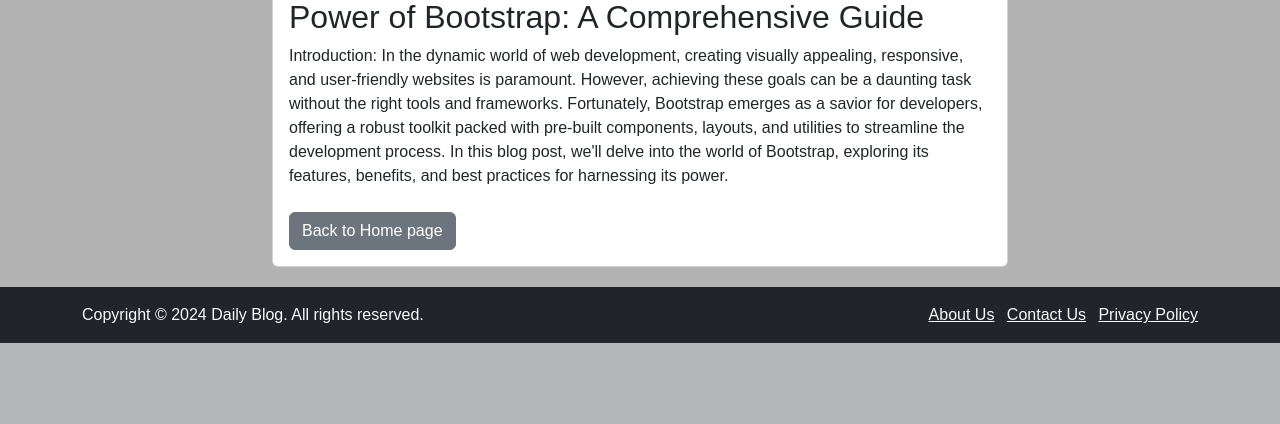
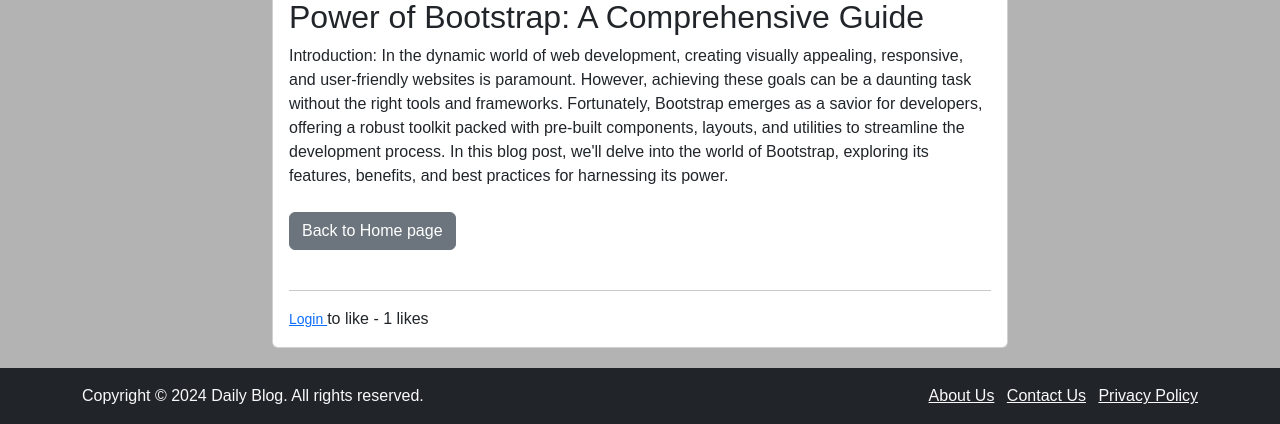
Before and after one commit to Uzair-A-Jokhio/blogWebsite-Django, a Django app: page /blog/3/ in a window 1280 px wide. Shown: the part 685-1109 px from the top of the page. Before the commit the page ends 1028 px from the top, so only its background shows below. Run offline with Django 5.2, Linux system fonts and the light colour scheme; data comes from the database, SQL or seed files in the repository; both versions use the stored data as it was after the commit; some libraries are stand-ins or nearby versions.

Commit message:
Like/Unlike System added

```diff
--- a/App/models.py
+++ b/App/models.py
@@ -22,9 +22,13 @@ class Product(models.Model):
     image = models.ImageField(upload_to='products/')
     created_at = models.DateTimeField(auto_now_add=True)
     updated_at = models.DateField(auto_now=True)
+    likes = models.ManyToManyField(User, related_name="blog_post")
 
     def __str__(self):
         return self.name + ' | ' + str(self.author)
+
+    def total_likes(self):
+        return self.likes.count()
 
     def edit(self, name, description, image):
         self.name = name
--- a/App/templates/index2.html
+++ b/App/templates/index2.html
@@ -21,8 +21,31 @@
                                 <a href="{% url 'edit_product' product.pk %}" class="btn btn-primary mr-2">Edit</a>
                                 <a href="{% url 'delete_product' product.pk %}" class="btn btn-danger mr-2">Delete</a>
                             {% endif %}
+
                         {% endif %}
                         <a href="{% url 'product_list' %}" class="btn btn-secondary">Back to Home page</a>
+                        <br/><br/>
+                        <hr>
+                        {% if user.is_authenticated %}
+                            {% if liked %}
+                                <form action="{% url 'like_post' product.pk  %}" method="POST">
+                                    {% csrf_token %}
+                                    <button type="sumbit", name="post_id", value="{{product.id}}", class="btn btn-danger btn-sm">Unlike
+                                    </button>  - {{total_likes}} likes
+                                </form>
+                            {% else %}
+                                <form action="{% url 'like_post' product.pk  %}" method="POST">
+                                    {% csrf_token %}
+                                    <button type="sumbit", name="post_id", value="{{product.id}}", class="btn btn-primary btn-sm">like
+                                    </button>  - {{total_likes}} likes
+                                </form>
+                            {% endif %}
+                        {% else %}
+
+                                 <small><a href="{% url 'login' %}">Login </a></small> to like - {{total_likes}} likes
+
+                        {% endif %}
+
                     </div>
                 </div>
             </div>
--- a/App/urls.py
+++ b/App/urls.py
@@ -17,4 +17,5 @@ urlpatterns = [
     path('add_category/', AddCategoryview.as_view(),name='add_category' ),
     path("category/<str:cats>/", views.cateogry_views, name='category'),
     path('category-list/', views.category_list_view, name='category-list' ),
+    path('like/<int:pk>', views.LikeView, name='like_post'),
 ]
--- a/App/views.py
+++ b/App/views.py
@@ -1,14 +1,13 @@
 from typing import Any
 from django.forms import BaseModelForm
-from django.http import HttpResponse
+from django.http import HttpResponse, HttpResponseRedirect
 from django.shortcuts import render, redirect, get_object_or_404
 from .models import Product, Category
 from .forms import ProductForm, ContactForm
 from django.core.paginator import Paginator, EmptyPage, PageNotAnInteger
 from django.contrib.auth.decorators import login_required
 from django.views import generic
-
-from django.views import generic
+from django.urls import reverse
 # Create your views here.
 
 class AddCategoryview(generic.CreateView):
@@ -24,22 +23,17 @@ def category_list_view(request):
     cat_menu_list = Category.objects.all()
     return render(request, 'category_list.html', {"cat_menu_list":cat_menu_list})
 
+def LikeView(request, pk):
+    post = get_object_or_404(Product, id=request.POST.get('post_id'))
+    liked = False
+    if post.likes.filter(id=request.user.id).exists():
+        post.likes.remove(request.user)
+        liked = False
+    else:
+        post.likes.add(request.user)
+        liked = True
+    return HttpResponseRedirect(reverse('product_detail', args=[str(pk)]))
 
-# def product_list(request):
-#     products = Product.objects.all().order_by('-id')  # Retrieve all products and reverse their order
-#     page = Paginator(products, 6)
-#     cats = Category.objects.all()
-#     # getting the desired page number from url
-#     page_number = request.GET.get('page')
-#     try:
-#         page_obj = page.get_page(page_number)  # returns the desired page object
-#     except PageNotAnInteger:
-#         # if page_number is not an integer then assign the first page
-#         page_obj = page.page(1)
-#     except EmptyPage:
-#         page_obj = page.page(page.num_pages)
-
-#     return render(request, "index.html", {"products" : page_obj, "cats":cats })
 
 class HomeView(generic.ListView):
     model = Product
@@ -57,6 +51,18 @@ class ArticalDetailView(generic.DetailView):
     model = Product
     template_name = "index2.html"
 
+    def get_context_data(self, *args ,**kwargs):
+        stuff = get_object_or_404(Product, id=self.kwargs['pk'])
+        total_likes = stuff.total_likes() # function from models
+
+        liked = False
+        if stuff.likes.filter(id=self.request.user.id).exists():
+            liked = True
+        context = super(ArticalDetailView, self).get_context_data( *args ,**kwargs)
+
+        context["total_likes"] = total_likes
+        context["liked"] = liked
+        return context
 
 
 def edit_product(request, pk):
```
Also changed, not shown: App/migrations/0008_product_likes.py (added), db.sqlite3.
